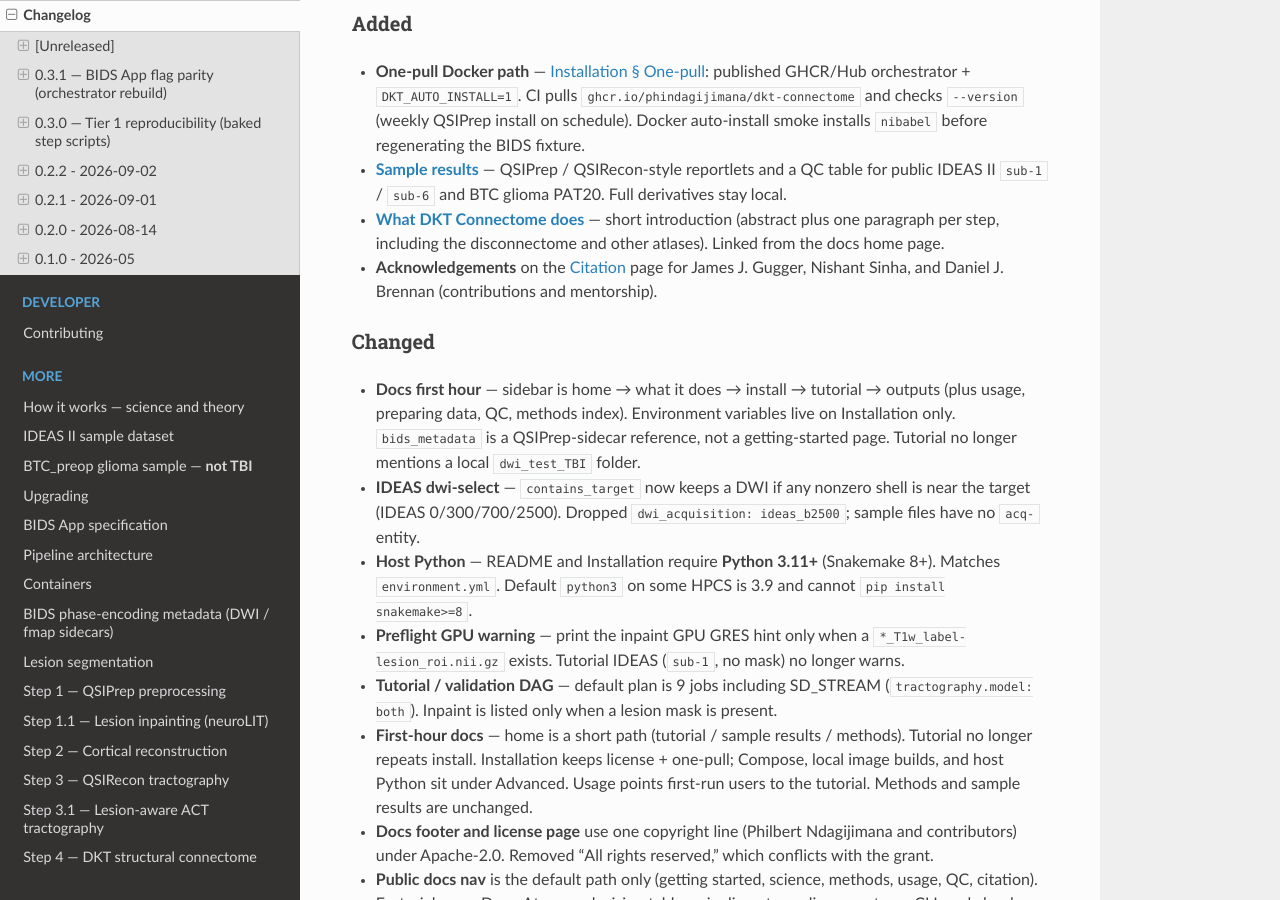
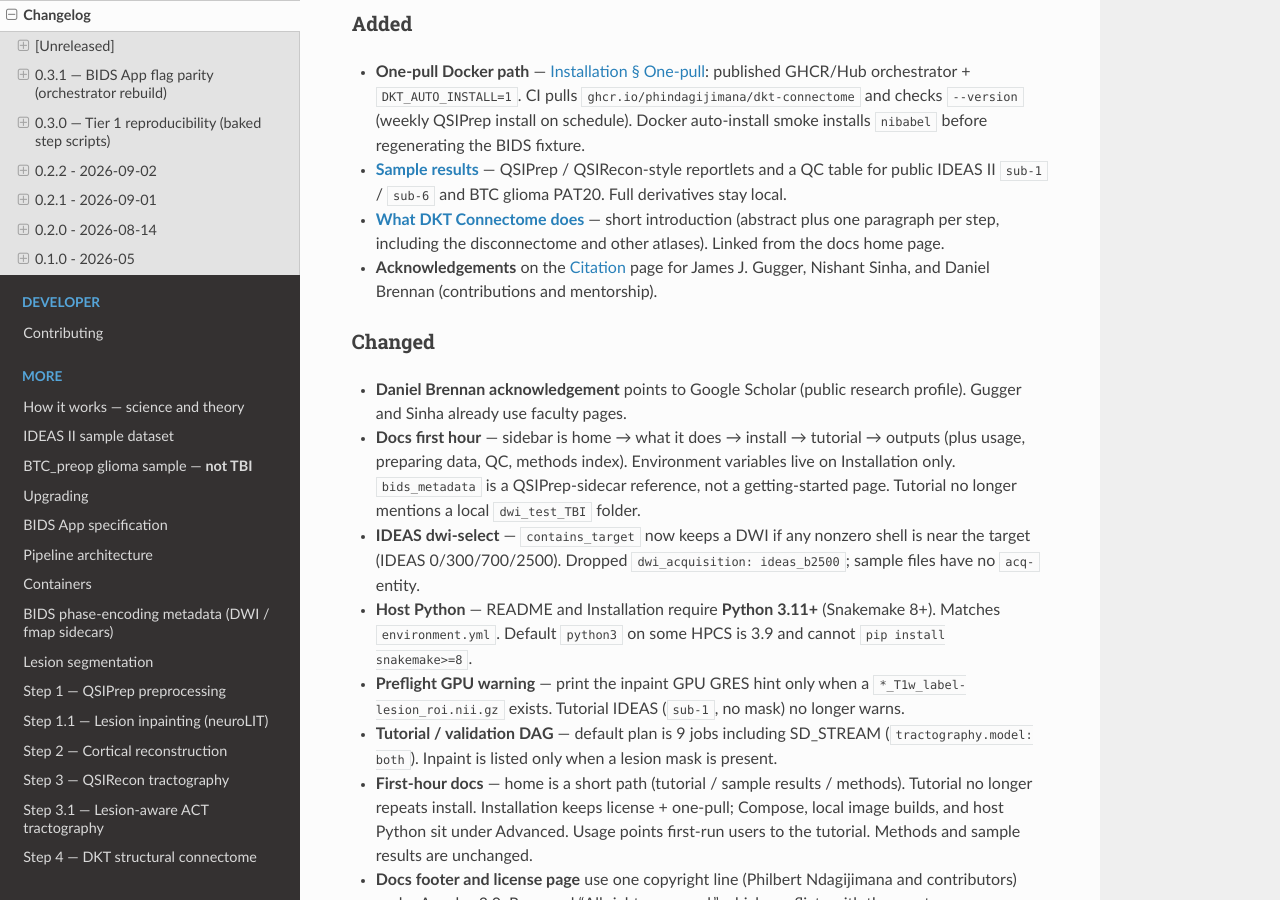
Before and after one commit to phindagijimana/dkt_connectome, a Sphinx documentation site: the page built from dwi_pipeline/docs/changelog.md, in a window 1280 px wide and 900 px high, scrolled down 304 px. Built offline with Sphinx 7.4.7 and the Read the Docs theme 3.1.0, drawn with Linux system fonts in a browser that asks for light colours.

Commit message:
Point Daniel Brennan's acknowledgement to Google Scholar.
Scholar is the public research profile; Gugger and Sinha already use faculty pages.

```diff
--- a/dwi_pipeline/docs/changelog.md
+++ b/dwi_pipeline/docs/changelog.md
@@ -10,9 +10,10 @@
 - **One-pull Docker path** — [Installation § One-pull](installation.md#one-pull-docker--cloud): published GHCR/Hub orchestrator + `DKT_AUTO_INSTALL=1`. CI pulls `ghcr.io/phindagijimana/dkt-connectome` and checks `--version` (weekly QSIPrep install on schedule). Docker auto-install smoke installs `nibabel` before regenerating the BIDS fixture.
 - **[Sample results](sample_results.md)** — QSIPrep / QSIRecon-style reportlets and a QC table for public IDEAS II `sub-1` / `sub-6` and BTC glioma PAT20. Full derivatives stay local.
 - **[What DKT Connectome does](what_it_does.md)** — short introduction (abstract plus one paragraph per step, including the disconnectome and other atlases). Linked from the docs home page.
-- **Acknowledgements** on the [Citation](citation.md#acknowledgements) page for James J. Gugger, Nishant Sinha, and Daniel J. Brennan (contributions and mentorship).
+- **Acknowledgements** on the [Citation](citation.md#acknowledgements) page for James J. Gugger, Nishant Sinha, and Daniel Brennan (contributions and mentorship).
 
 ### Changed
+- **Daniel Brennan acknowledgement** points to Google Scholar (public research profile). Gugger and Sinha already use faculty pages.
 - **Docs first hour** — sidebar is home → what it does → install → tutorial → outputs (plus usage, preparing data, QC, methods index). Environment variables live on Installation only. `bids_metadata` is a QSIPrep-sidecar reference, not a getting-started page. Tutorial no longer mentions a local `dwi_test_TBI` folder.
 - **IDEAS dwi-select** — `contains_target` now keeps a DWI if any nonzero shell is near the target (IDEAS 0/300/700/2500). Dropped `dwi_acquisition: ideas_b2500`; sample files have no `acq-` entity.
 - **Host Python** — README and Installation require **Python 3.11+** (Snakemake 8+). Matches `environment.yml`. Default `python3` on some HPCS is 3.9 and cannot `pip install snakemake>=8`.
```
Also changed, not shown: README.md (+1 -1 lines), dwi_pipeline/docs/citation.md (+1 -1 lines).
